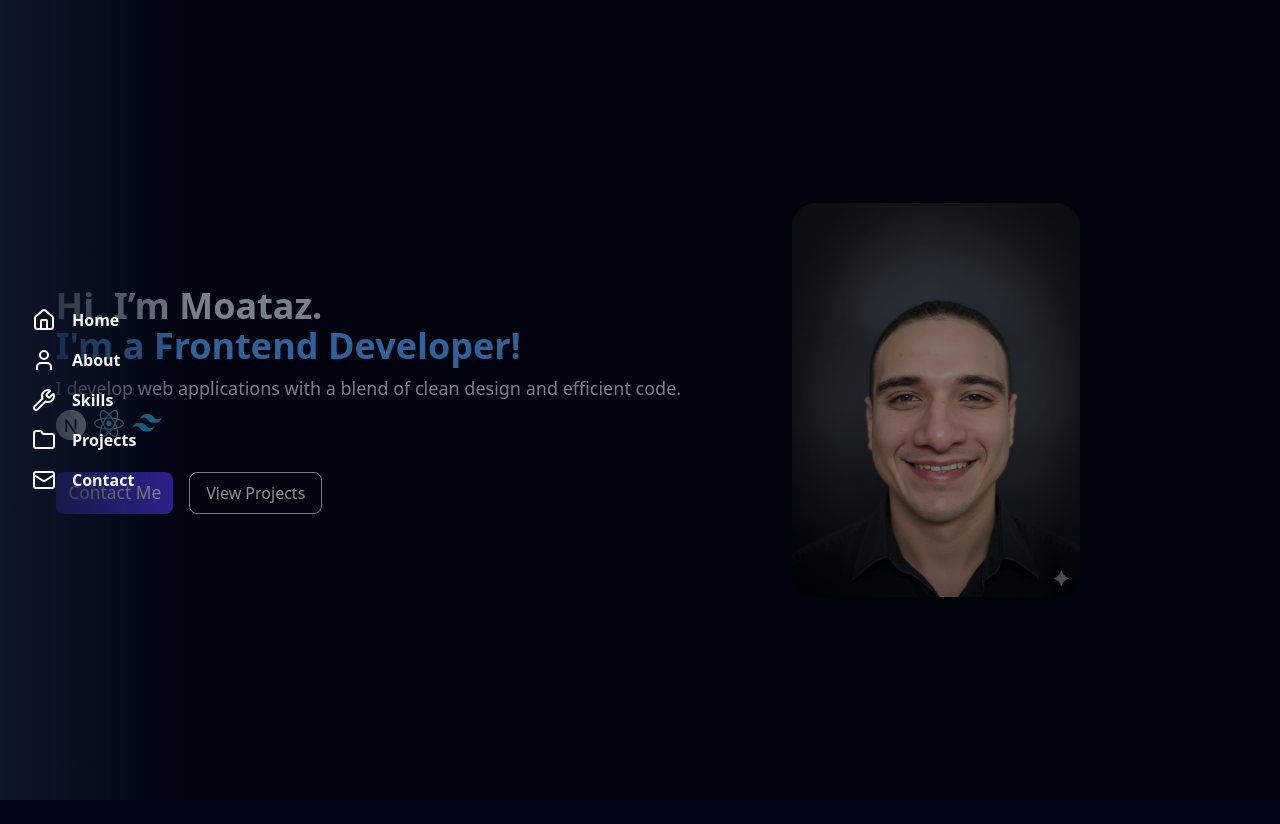
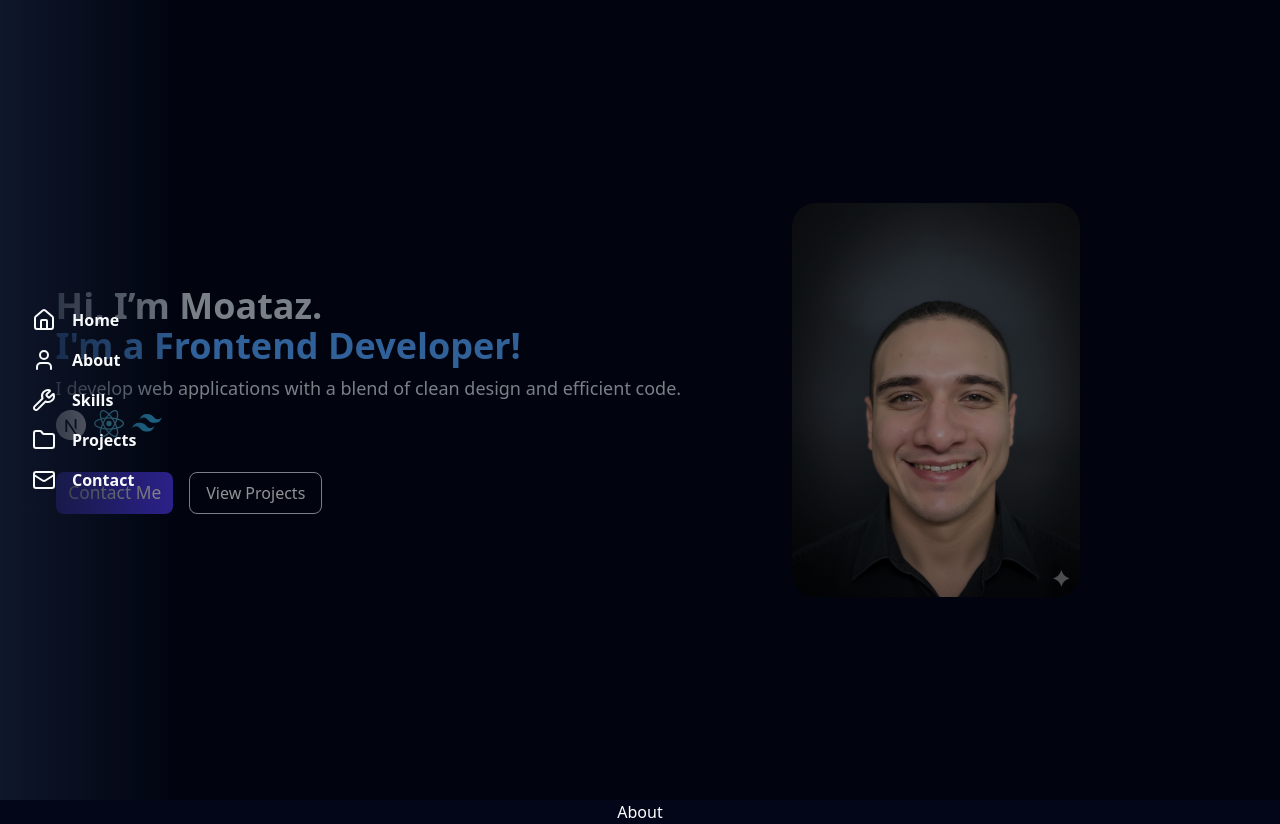
Before and after one commit to MoatazJS/moataz-portfolio, a Next.js app: page / in a window 1280 px wide. Before the commit the page ends 800 px from the top, so only its background shows below. Built offline with nearby package versions, Linux system fonts and the light colour scheme.

Commit message:
finished Hero section

```diff
--- a/app/page.tsx
+++ b/app/page.tsx
@@ -1,5 +1,11 @@
+import About from "@/components/About";
 import Hero from "@/components/Hero";
 
 export default function Home() {
-  return <Hero />;
+  return (
+    <>
+      <Hero />
+      <About />
+    </>
+  );
 }
--- a/components/About.tsx
+++ b/components/About.tsx
@@ -1,5 +1,5 @@
 import React from "react";
 
 export default function About() {
-  return <div>About</div>;
+  return <div className="text-white z-40 text-center">About</div>;
 }
--- a/components/Hero.tsx
+++ b/components/Hero.tsx
@@ -13,7 +13,7 @@ export default function Hero() {
         <motion.div
           initial={{ opacity: 0 }}
           whileInView={{ opacity: 1 }}
-          transition={{ duration: 0.7 }}
+          transition={{ duration: 0.8 }}
           className="mx-auto container flex flex-col items-center justify-center text-slate-100 md:flex md:flex-row md:justify-around md:items-center "
         >
           <div className="grid grid-cols-1 text-center md:text-start">
```
